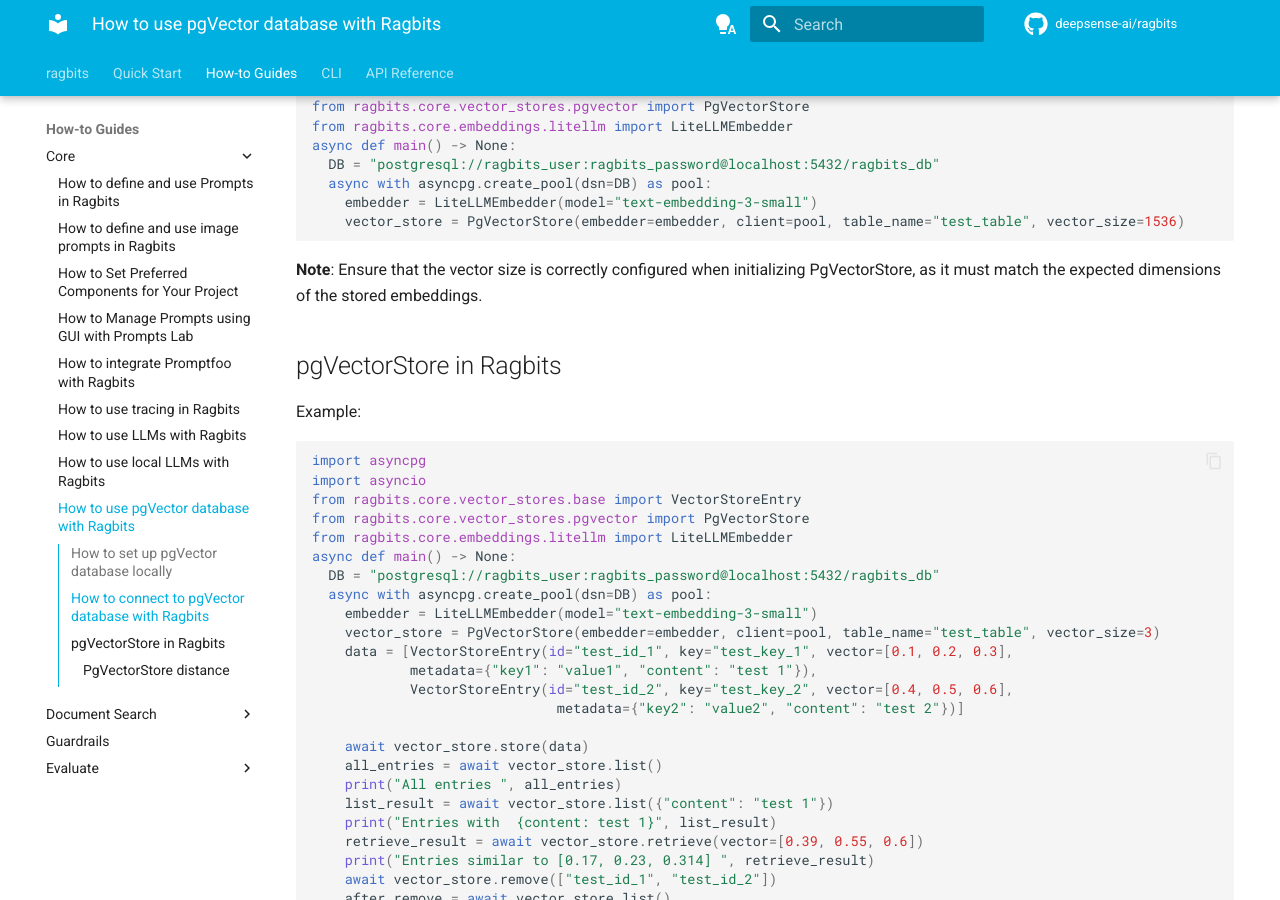
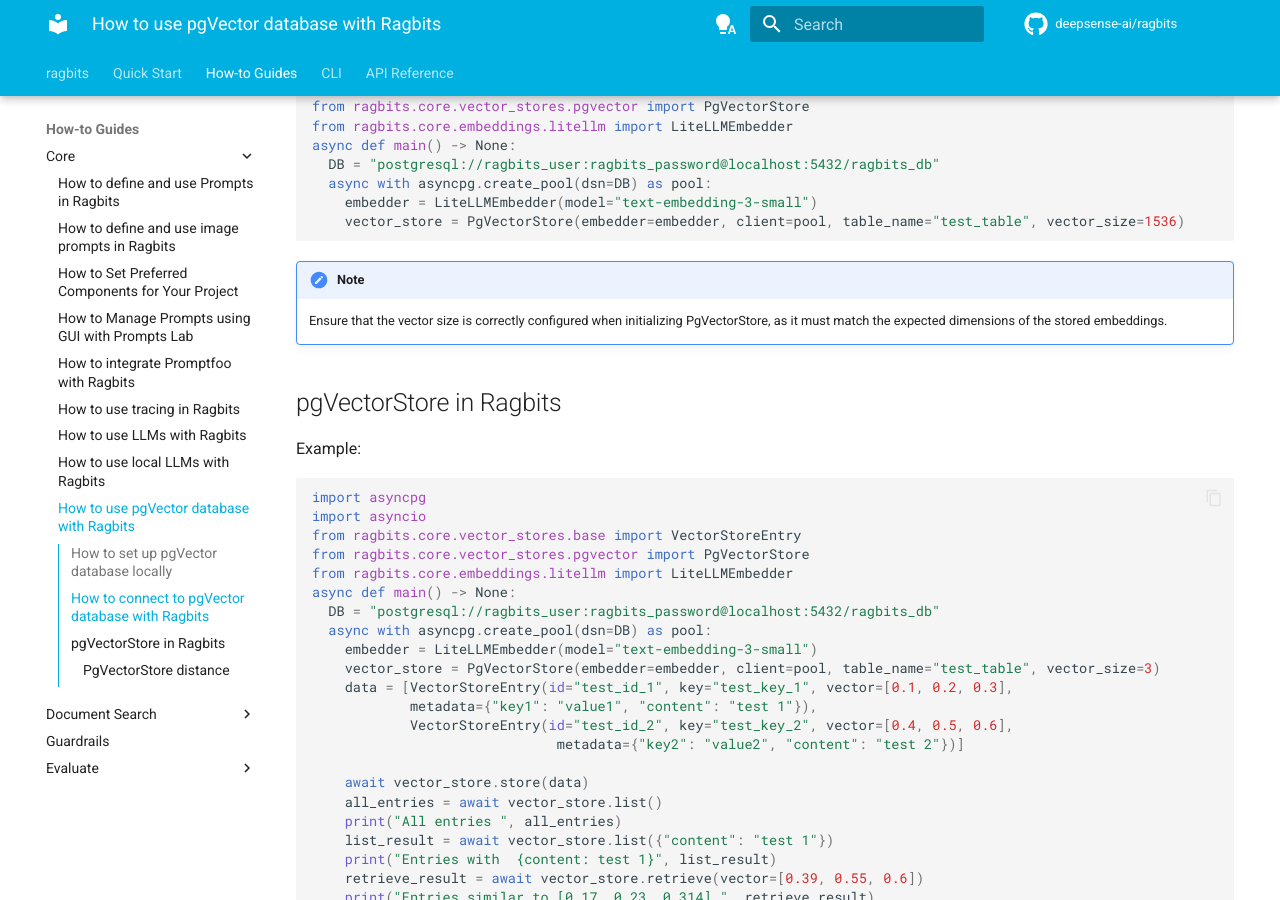
Before and after one commit to deepsense-ai/ragbits, an MkDocs documentation site: the page built from docs/how-to/core/use_pgVector_store.md, in a window 1280 px wide and 900 px high, scrolled down 1510 px. Built offline with MkDocs 1.6.1 and Material for MkDocs 9.7.7, drawn with Linux system fonts in a browser that asks for light colours; comment, search, counter and statistics services are not loaded.

Commit message:
Update docs/how-to/core/use_pgVector_store.md
Co-authored-by: akotyla <79326805+akotyla@users.noreply.github.com>

````diff
--- a/docs/how-to/core/use_pgVector_store.md
+++ b/docs/how-to/core/use_pgVector_store.md
@@ -74,8 +74,9 @@ async def main() -> None:
     vector_store = PgVectorStore(embedder=embedder, client=pool, table_name="test_table", vector_size=1536)
 ```
 
-**Note**: Ensure that the vector size is correctly configured when initializing PgVectorStore,
-as it must match the expected dimensions of the stored embeddings.
+!!! note
+    Ensure that the vector size is correctly configured when initializing PgVectorStore,
+    as it must match the expected dimensions of the stored embeddings.
 
 ## pgVectorStore in Ragbits
 Example:
````
